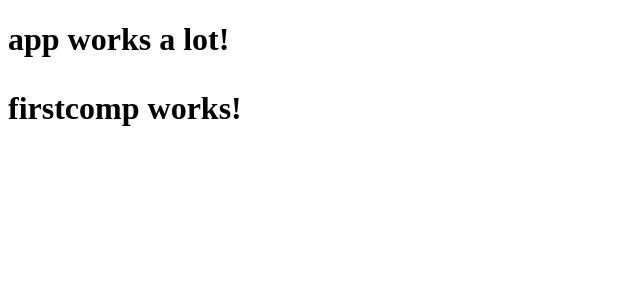
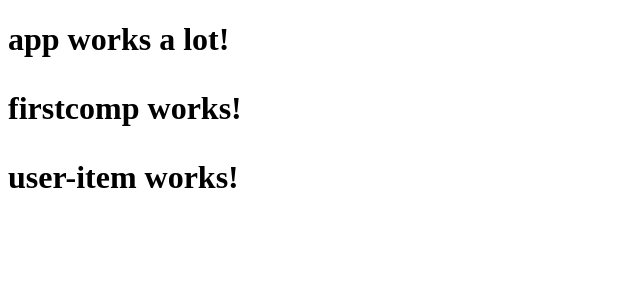
Before and after one commit to ftorredeflot/angular2-test, an Angular app: page / in a window 1280 px wide. Shown: the top 300 px of the page, without its empty margins (0-640 px from the left). Built offline with nearby package versions, Linux system fonts and the light colour scheme.

Commit message:
added user item

```diff
--- a/src/app/app.component.html
+++ b/src/app/app.component.html
@@ -2,4 +2,5 @@
   {{title}}
 
   <app-firstcomp></app-firstcomp>
+  <app-user-item></app-user-item>
 </h1>
```
